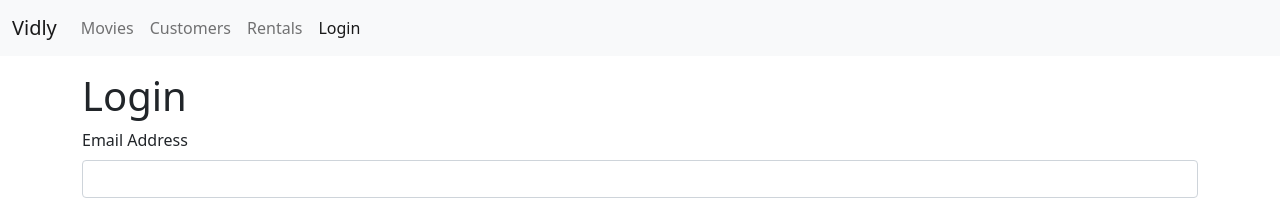
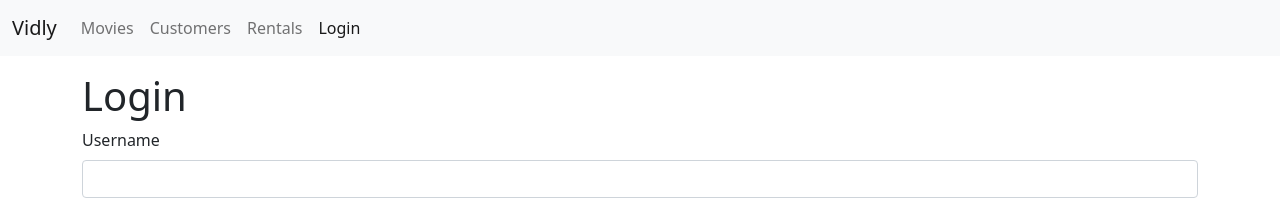
Before and after one commit to wilbertopachecob/react-vidly-app, a React (Create React App) app: page /login in a window 1280 px wide. Shown: the top 218 px of the page. Built offline with nearby package versions, Linux system fonts and the light colour scheme.

Commit message:
changed email by username

```diff
--- a/src/components/loginForm.jsx
+++ b/src/components/loginForm.jsx
@@ -58,8 +58,7 @@ function LoginForm() {
       <h1>Login</h1>
       <Input
         name="username"
-        type="email"
-        label="Email Address"
+        label="Username"
         onChange={handleChange}
         value={account.username}
         error={errors.username}
```
